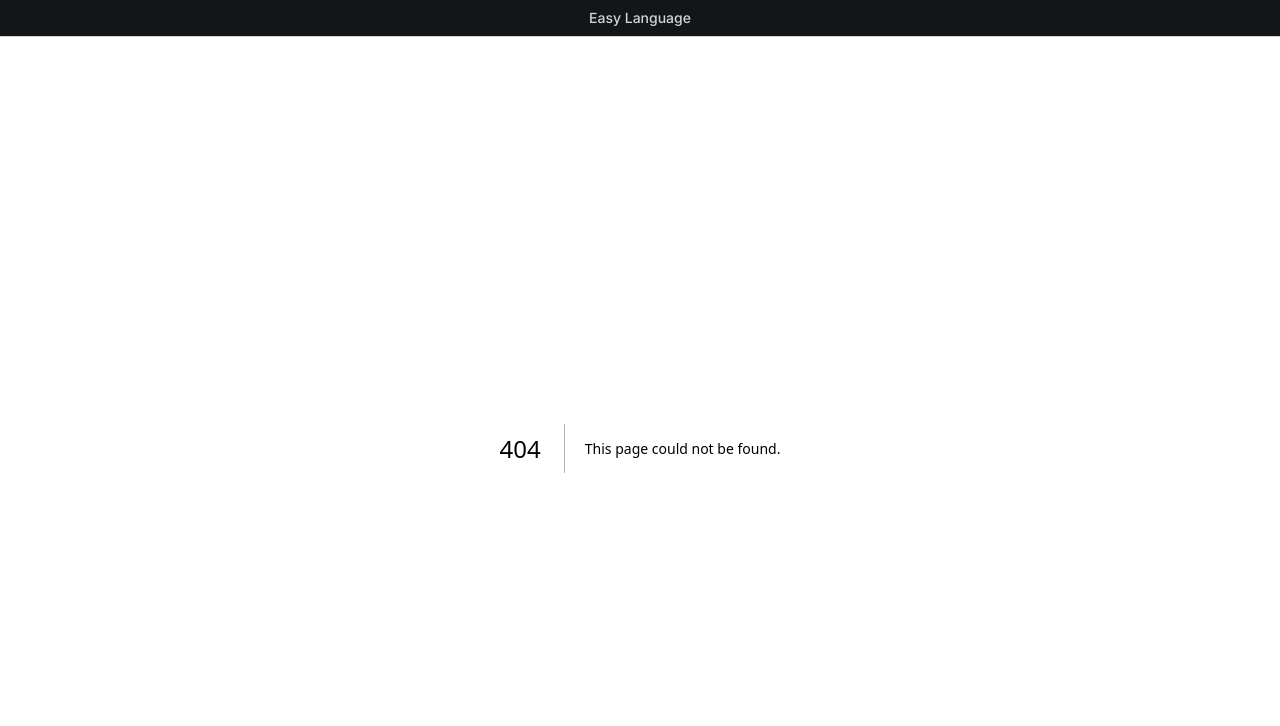
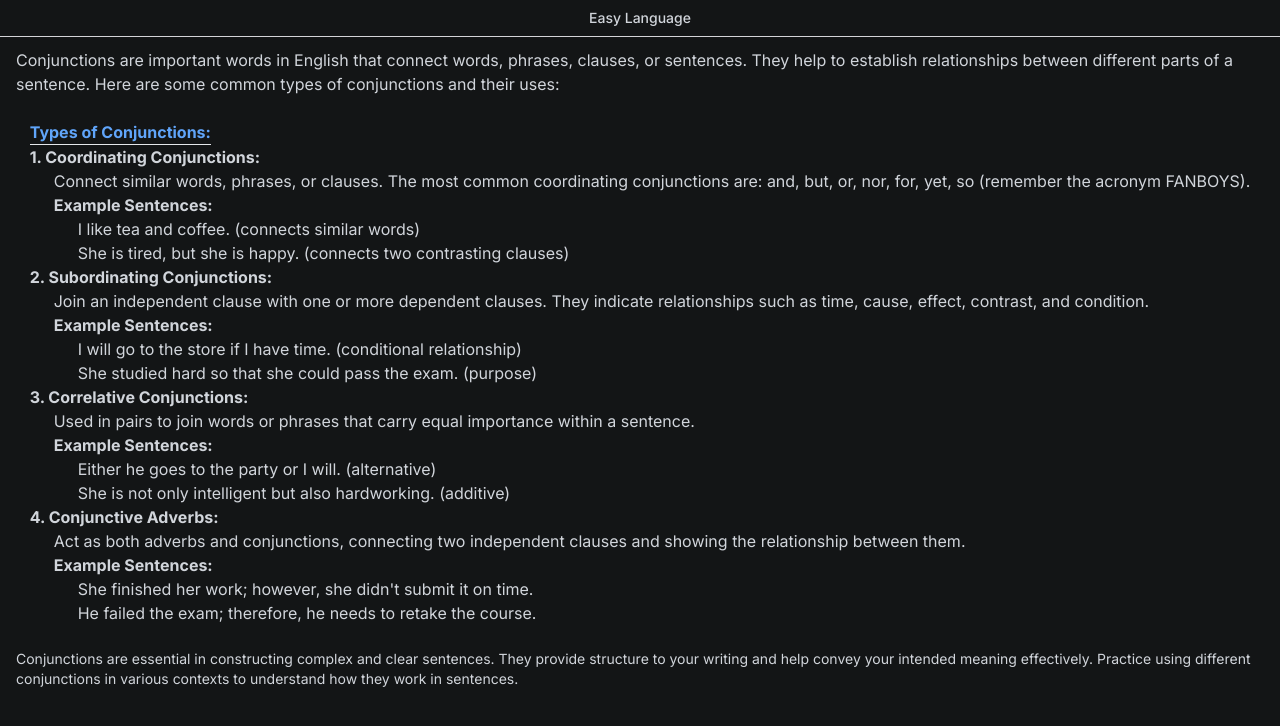
Before and after one commit to umarxd/easy-language, a Next.js app: page /learn/conjunctions in a window 1280 px wide. Before the commit this address had no page. Shown: the top 726 px of the page. Built offline with nearby package versions, Linux system fonts and the light colour scheme.

Commit message:
add conjunctions

```diff
--- /dev/null
+++ b/src/app/learn/conjunctions/page.tsx
@@ -0,0 +1,93 @@
+export default function Conjunctions() {
+  return (
+    <div className="flex flex-col gap-2 justify-center items-center mx-4">
+      <p>
+        Conjunctions are important words in English that connect words, phrases,
+        clauses, or sentences. They help to establish relationships between
+        different parts of a sentence. Here are some common types of
+        conjunctions and their uses:
+      </p>
+
+      <div className="mt-4">
+        <ul>
+          <li className="font-bold border-b w-fit text-blue-400">
+            <h2>Types of Conjunctions:</h2>
+          </li>
+          <li className="font-bold">
+            <h4>1. Coordinating Conjunctions:</h4>
+          </li>
+          <li className="ml-6">
+            <p>
+              Connect similar words, phrases, or clauses. The most common
+              coordinating conjunctions are: and, but, or, nor, for, yet, so
+              (remember the acronym FANBOYS).
+            </p>
+            <p className="font-bold">Example Sentences:</p>
+            <p className="ml-6">
+              I like tea and coffee. (connects similar words)
+            </p>
+            <p className="ml-6">
+              She is tired, but she is happy. (connects two contrasting clauses)
+            </p>
+          </li>
+          <li className="font-bold">
+            <h4>2. Subordinating Conjunctions:</h4>
+          </li>
+          <li className="ml-6">
+            <p>
+              Join an independent clause with one or more dependent clauses.
+              They indicate relationships such as time, cause, effect, contrast,
+              and condition.
+            </p>
+            <p className="font-bold">Example Sentences:</p>
+            <p className="ml-6">
+              I will go to the store if I have time. (conditional relationship)
+            </p>
+            <p className="ml-6">
+              She studied hard so that she could pass the exam. (purpose)
+            </p>
+          </li>
+          <li className="font-bold">
+            <h4>3. Correlative Conjunctions:</h4>
+          </li>
+          <li className="ml-6">
+            <p>
+              Used in pairs to join words or phrases that carry equal importance
+              within a sentence.
+            </p>
+            <p className="font-bold">Example Sentences:</p>
+            <p className="ml-6">
+              Either he goes to the party or I will. (alternative)
+            </p>
+            <p className="ml-6">
+              She is not only intelligent but also hardworking. (additive)
+            </p>
+          </li>
+          <li className="font-bold">
+            <h4>4. Conjunctive Adverbs:</h4>
+          </li>
+          <li className="ml-6">
+            <p>
+              Act as both adverbs and conjunctions, connecting two independent
+              clauses and showing the relationship between them.
+            </p>
+            <p className="font-bold">Example Sentences:</p>
+            <p className="ml-6">
+              She finished her work; however, she didn't submit it on time.
+            </p>
+            <p className="ml-6">
+              He failed the exam; therefore, he needs to retake the course.
+            </p>
+          </li>
+        </ul>
+      </div>
+
+      <div className="my-4 text-sm">
+        Conjunctions are essential in constructing complex and clear sentences.
+        They provide structure to your writing and help convey your intended
+        meaning effectively. Practice using different conjunctions in various
+        contexts to understand how they work in sentences.
+      </div>
+    </div>
+  );
+}
--- a/src/app/learn/pronouns/page.tsx
+++ b/src/app/learn/pronouns/page.tsx
@@ -1,4 +1,4 @@
-export default function Determiners() {
+export default function Pronouns() {
   return (
     <div className="flex flex-col gap-2 justify-center items-center mx-4">
       <p>
--- a/src/components/Subjects.tsx
+++ b/src/components/Subjects.tsx
@@ -65,7 +65,7 @@ export default function Subjects() {
       <div>
         <Link
           className="text-blue-500 hover:text-blue-100"
-          href={"/conjunctions"}
+          href={"/learn/conjunctions"}
         >
           Conjunctions
         </Link>
```
